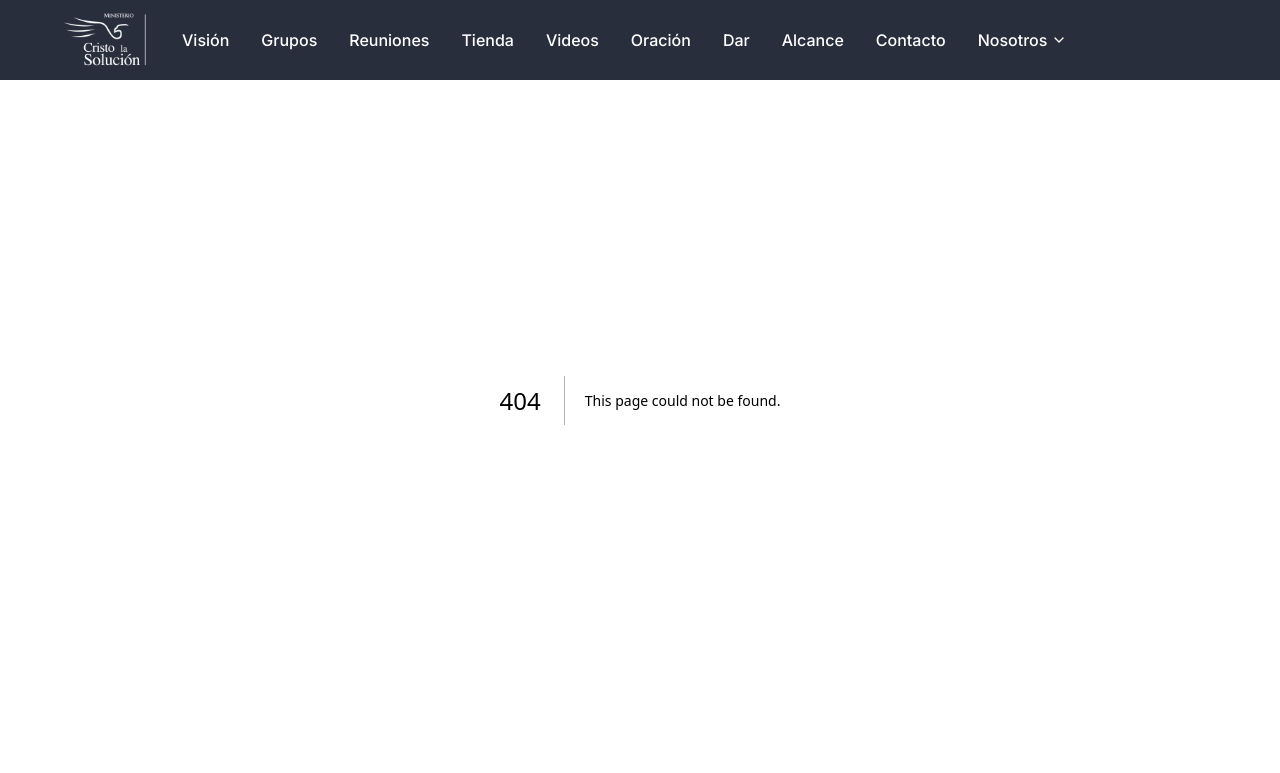
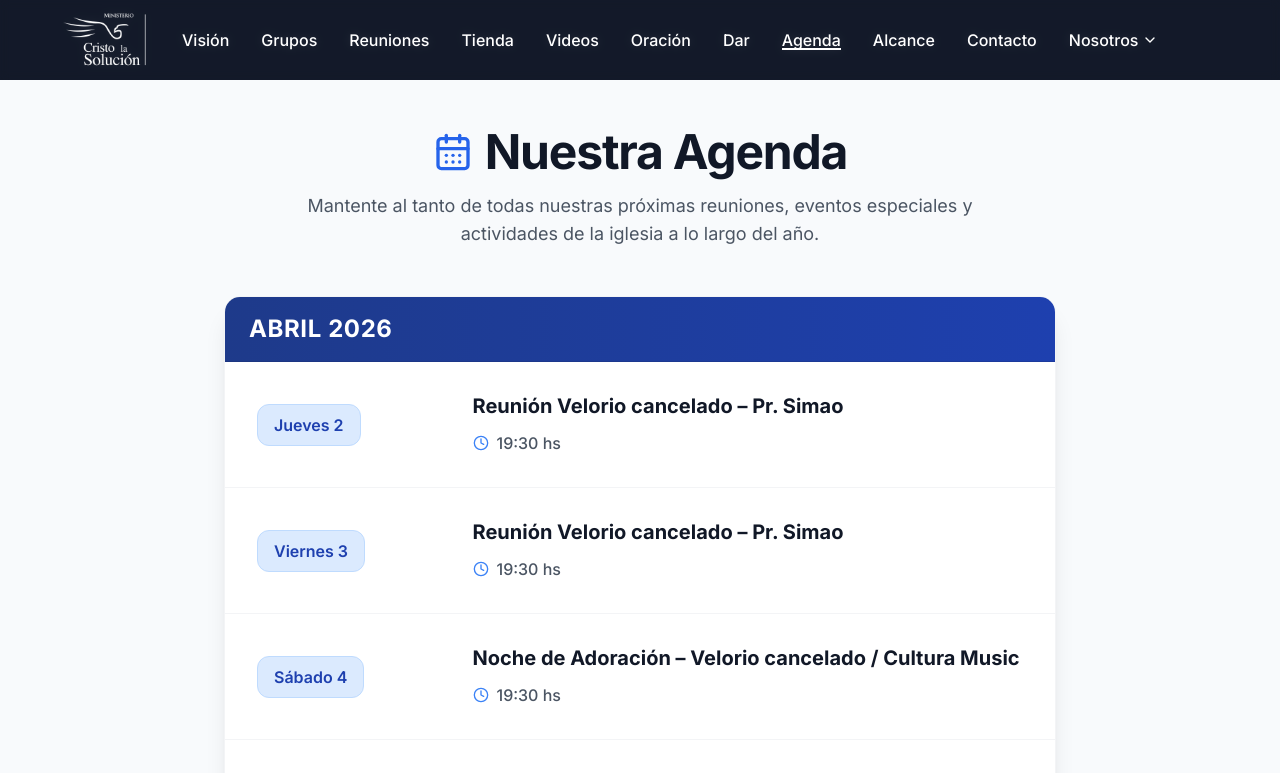
Before and after one commit to juanpo12/cristo-la-solucion, a Next.js app: page /agenda in a window 1280 px wide. Before the commit this address had no page. Shown: the top 773 px of the page. Built offline with nearby package versions, Linux system fonts and the light colour scheme.

Commit message:
feat: add agenda page and navigation link to header

```diff
--- /dev/null
+++ b/app/agenda/page.tsx
@@ -0,0 +1,115 @@
+"use client"
+
+import { Header } from "@/components/header"
+import { Footer } from "@/components/footer"
+import { CalendarDays, Clock, MapPin } from "lucide-react"
+
+export default function AgendaPage() {
+  const agendaData = [
+    {
+      month: "ABRIL 2026",
+      events: [
+        { day: "Jueves 2", title: "Reunión Velorio cancelado – Pr. Simao", time: "19:30 hs" },
+        { day: "Viernes 3", title: "Reunión Velorio cancelado – Pr. Simao", time: "19:30 hs" },
+        { day: "Sábado 4", title: "Noche de Adoración – Velorio cancelado / Cultura Music", time: "19:30 hs" },
+        { day: "Domingo 5", title: "Domingo de Resurrección con Santa Cena", time: "11 y 19 hs – Oración 10:15 y 18:15" },
+        { day: "Martes 7", title: "Grupos de Conexión", time: "19:30 hs" },
+        { day: "Jueves 9", title: "Reunión online especial Velorio cancelado", time: "20:30 hs" },
+        { day: "Sábado 11", title: "Arte CIs – Invictos Kids, Teens e Invictos", time: "19:30 hs" },
+        { day: "Domingo 12", title: "Reunión presencial", time: "11 y 19 hs – Oración 10:15 y 18:15" },
+        { day: "Martes 14", title: "Grupos de Conexión – Especial Alcance", time: "19:30 hs" },
+        { day: "Jueves 16", title: "Reunión online", time: "20:30 hs" },
+        { day: "Sábado 18", title: "Actividad Teens / Arte CIs / Invictos Kids, Teens e Invictos", time: "19:30 hs" },
+        { day: "Domingo 19", title: "Santa Cena", time: "11 y 19 hs – Oración 10:15 y 18:15" },
+        { day: "Martes 21", title: "Grupos de Conexión (19:30 hs) – Nueva Creación (19 hs)", time: "" },
+        { day: "Jueves 23", title: "Reunión online", time: "20:30 hs" },
+        { day: "Sábado 25", title: "Arte CIs / Invictos Kids, Teens e Invictos", time: "19:30 hs" },
+        { day: "Domingo 26", title: "Reunión presencial", time: "11 y 19 hs – Oración 10:15 y 18:15" },
+        { day: "Lunes 27", title: "Comienzo semana de Administración Financiera (Unánimes)", time: "22:30 hs" },
+        { day: "Martes 28", title: "GDC especial Administración Financiera", time: "19:30 hs" },
+        { day: "Miércoles 29", title: "Reunión presencial Administración Financiera – Pr. Daniel González", time: "19:30 hs" },
+        { day: "Jueves 30", title: "Streaming especial con invitado – Administración Financiera", time: "20:30 hs" },
+      ]
+    },
+    {
+      month: "MAYO 2026",
+      events: [
+        { day: "Viernes 1", title: "Reunión presencial Administración Financiera – Pr. Alfredo Dimiro", time: "19:30 hs" },
+        { day: "Sábado 2", title: "Arte CIs / Invictos Kids, Teens e Invictos especial Adm. Financiera", time: "19:30 hs" },
+        { day: "Domingo 3", title: "Reunión (nuevo horario) – Administración Financiera", time: "11 y 18 hs – Oración 10:15 y 17:15" },
+      ]
+    },
+    {
+      month: "JUNIO 2026",
+      events: [
+        { day: "Lunes 15", title: "Día de Alcance", time: "Todo el día" },
+      ]
+    },
+    {
+      month: "AGOSTO 2026",
+      events: [
+        { day: "Dom. 16 y Lun. 17", title: "Inmersión", time: "" },
+      ]
+    }
+  ]
+
+  return (
+    <div className="min-h-screen flex flex-col bg-slate-50">
+      <Header />
+
+      <main className="flex-grow pt-32 pb-16">
+        <div className="max-w-4xl mx-auto px-4 sm:px-6 lg:px-8">
+
+          <div className="text-center mb-12">
+            <h1 className="text-4xl md:text-5xl font-bold text-gray-900 mb-4 tracking-tight flex items-center justify-center gap-3">
+              <CalendarDays className="h-10 w-10 text-blue-600" />
+              Nuestra Agenda
+            </h1>
+            <p className="text-lg text-gray-600 max-w-2xl mx-auto">
+              Mantente al tanto de todas nuestras próximas reuniones, eventos especiales y actividades de la iglesia a lo largo del año.
+            </p>
+          </div>
+
+          <div className="space-y-12">
+            {agendaData.map((monthData, index) => (
+              <div key={index} className="bg-white rounded-2xl shadow-xl border border-gray-100 overflow-hidden">
+                <div className="bg-gradient-to-r from-blue-900 to-blue-800 px-6 py-4 border-b border-blue-950/20">
+                  <h2 className="text-2xl font-bold text-white tracking-wide">
+                    {monthData.month}
+                  </h2>
+                </div>
+
+                <div className="divide-y divide-gray-100">
+                  {monthData.events.map((event, eventIdx) => (
+                    <div key={eventIdx} className="p-6 md:p-8 flex flex-col md:flex-row md:items-center hover:bg-slate-50 transition-colors">
+                      <div className="md:w-1/4 mb-4 md:mb-0 flex-shrink-0">
+                        <span className="inline-block bg-blue-100 text-blue-800 font-semibold px-4 py-2 rounded-lg text-sm md:text-base border border-blue-200">
+                          {event.day}
+                        </span>
+                      </div>
+
+                      <div className="md:w-3/4 md:pl-6">
+                        <h3 className="text-xl font-bold text-gray-900 mb-3 leading-tight">
+                          {event.title}
+                        </h3>
+                        {event.time && (
+                          <div className="flex items-center text-gray-600 font-medium">
+                            <Clock className="w-4 h-4 mr-2 text-blue-500" />
+                            {event.time}
+                          </div>
+                        )}
+                      </div>
+                    </div>
+                  ))}
+                </div>
+              </div>
+            ))}
+          </div>
+
+        </div>
+      </main>
+
+      <Footer />
+    </div>
+  )
+}
--- a/components/header.tsx
+++ b/components/header.tsx
@@ -133,6 +133,7 @@ export function Header() {
     { href: "/videos", label: "Videos", type: "link" },
     { href: "oracion", label: "Oración", type: "scroll" },
     { href: "dar", label: "Dar", type: "scroll" },
+    { href: "/agenda", label: "Agenda", type: "link" },
     { href: "/alcance", label: "Alcance", type: "link" },
     { href: "/contacto", label: "Contacto", type: "link" },
   ]
@@ -160,6 +161,8 @@ export function Header() {
           return 'Arte'
         case '/alcance':
           return 'Día de Alcance'
+        case '/agenda':
+          return 'Agenda'
         default:
           return 'Cristo la Solución'
       }
```
